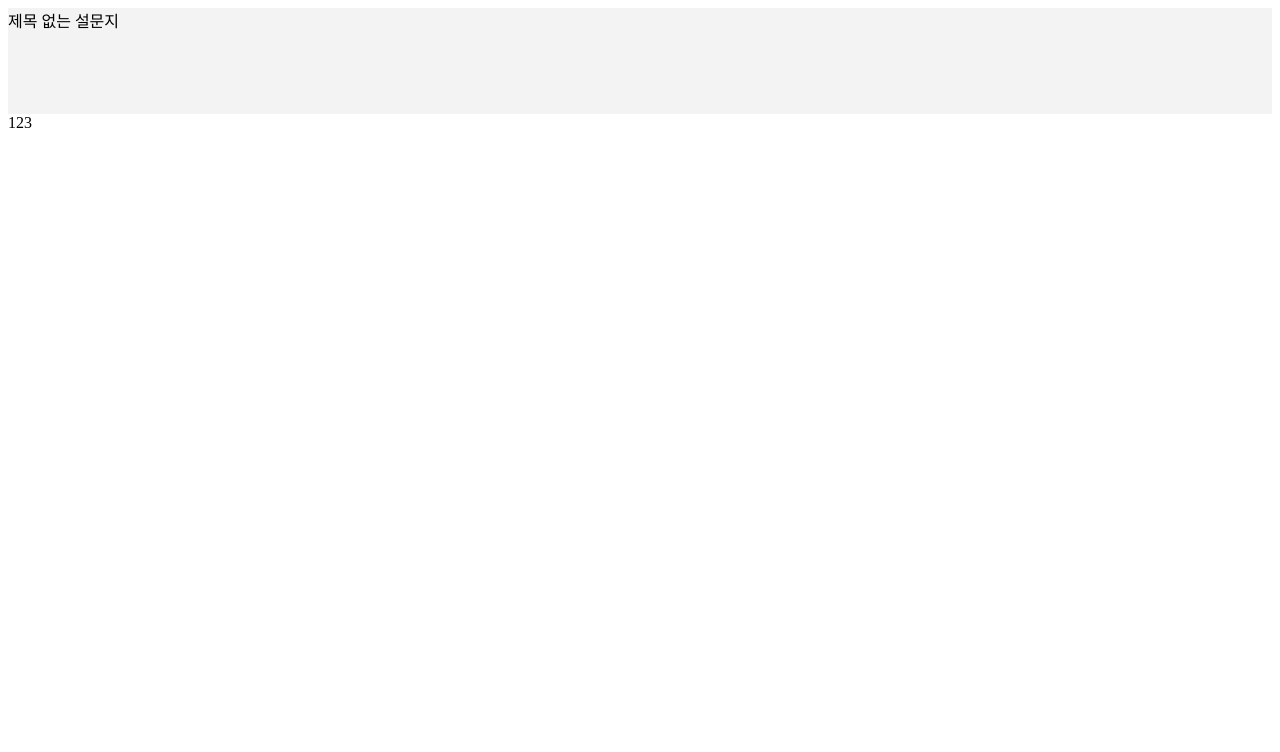
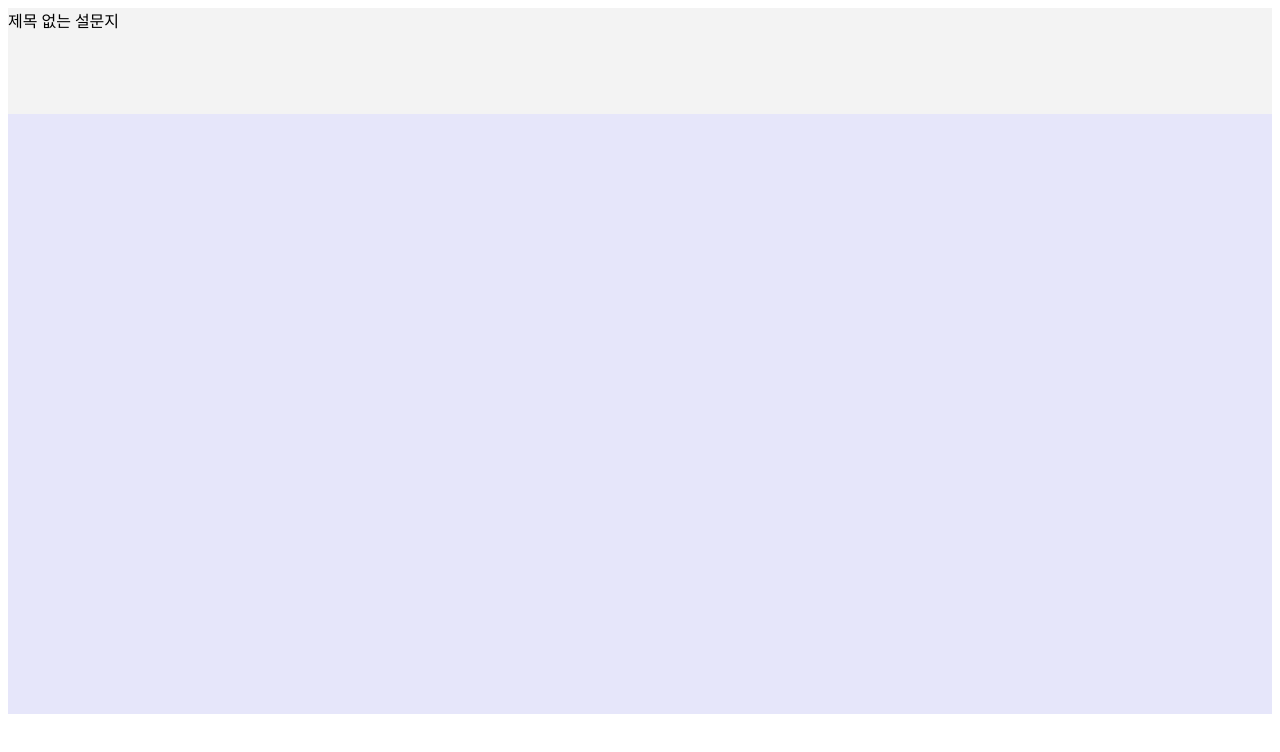
Before and after one commit to whddnjs1715/googleForm, a React (Create React App) app: page / in a window 1280 px wide. Shown: the top 752 px of the page. Built offline with nearby package versions, Linux system fonts and the light colour scheme.

Commit message:
[feat] 폴더구조_1

```diff
--- a/src/components/Body.js
+++ b/src/components/Body.js
@@ -1,11 +1,16 @@
 import styled from 'styled-components';
 
 const Container = styled.div`
-  height: 100%;
+  height: 600px;
+  background-color: Lavender;
 `;
 
 const Body = () => {
-  return <Container>123</Container>;
+  return (
+    <Container>
+      <div className="header_info"></div>
+    </Container>
+  );
 };
 
 export default Body;
```
